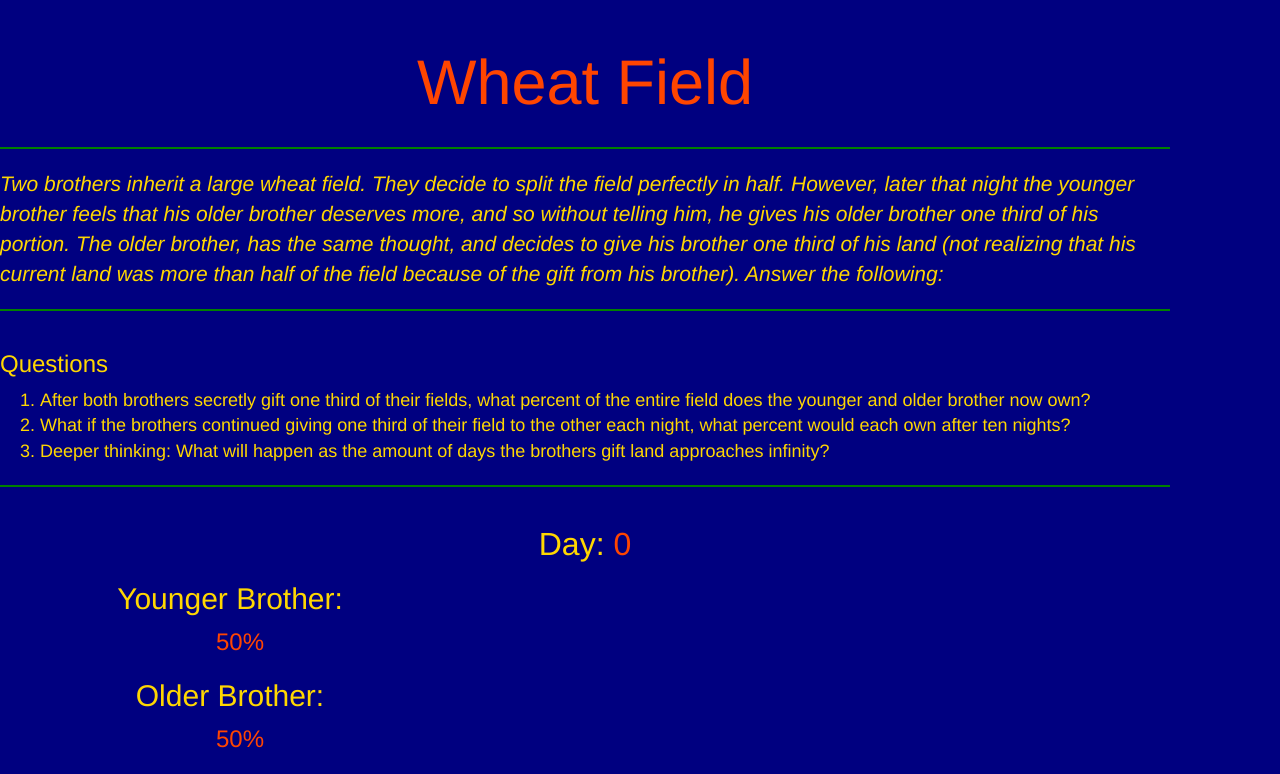
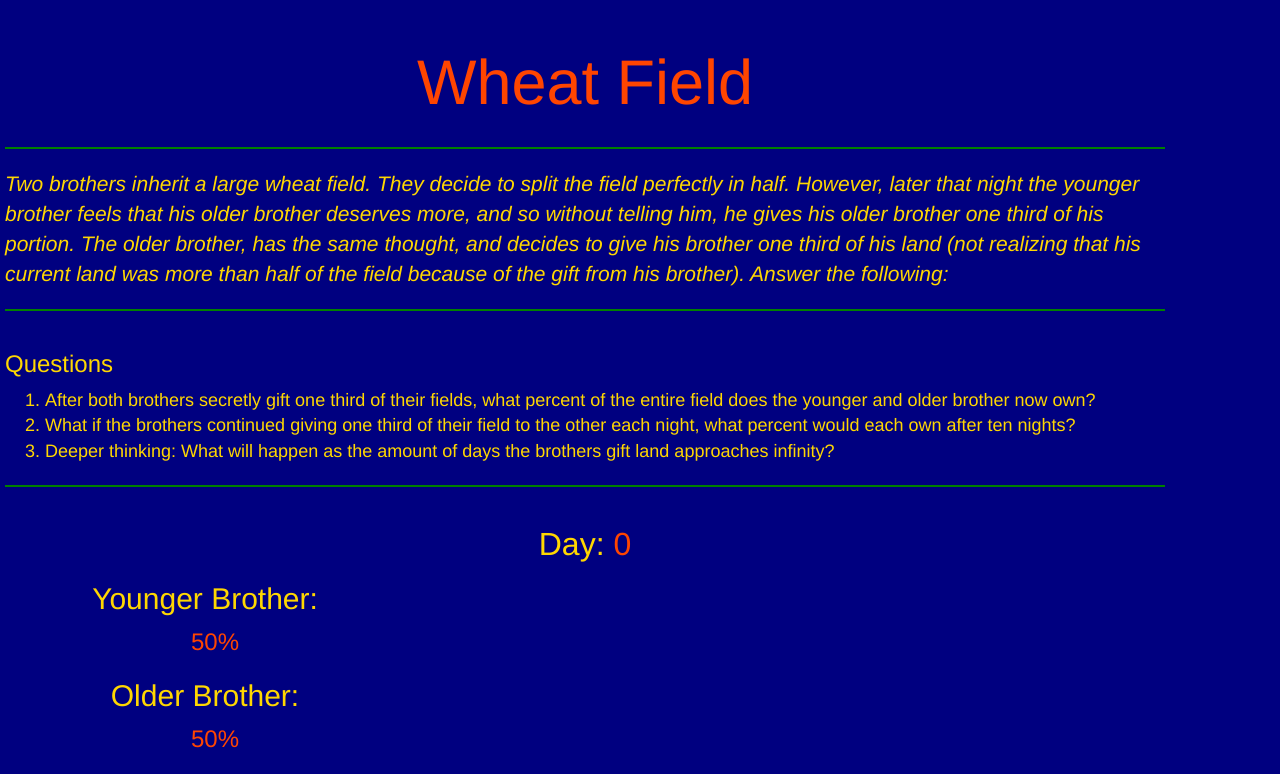
Before and after one commit to codecuddy/inherit-field, a plain HTML site: page index.html in a window 1280 px wide. Shown: the top 774 px of the page. Drawn offline with nearby package versions, Linux system fonts and the light colour scheme.

Commit message:
add padding back to container

```diff
--- a/style.css
+++ b/style.css
@@ -18,6 +18,8 @@ body {
 }
 
 .container {
+    padding: 0px 20px 0px 20px;
+
 }
 
 .intro {
@@ -39,7 +41,7 @@ body {
 
 .brothers {
     text-align: center;
-    width: 460px;
+    width: 400px;
 
 }
 
```
